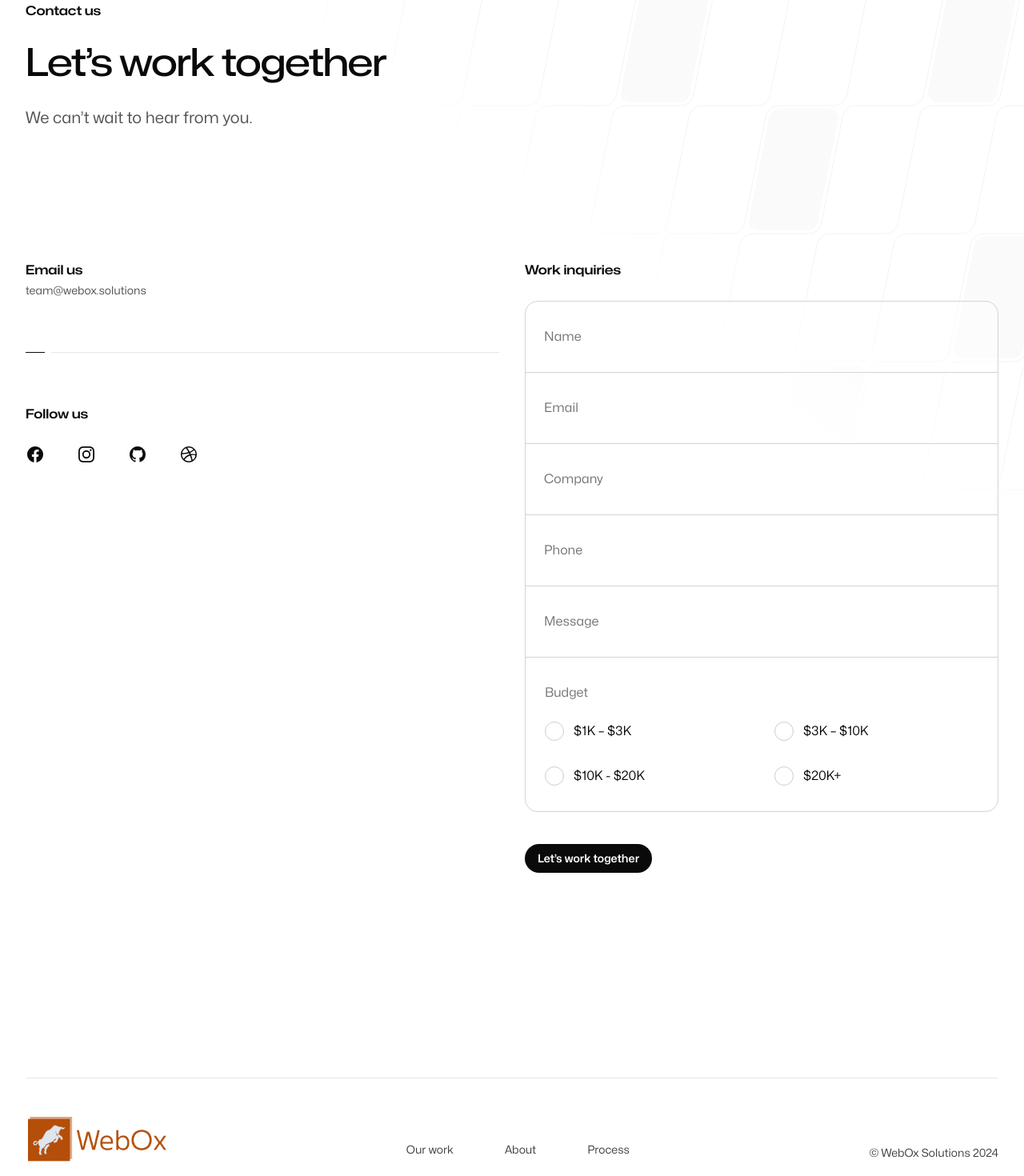
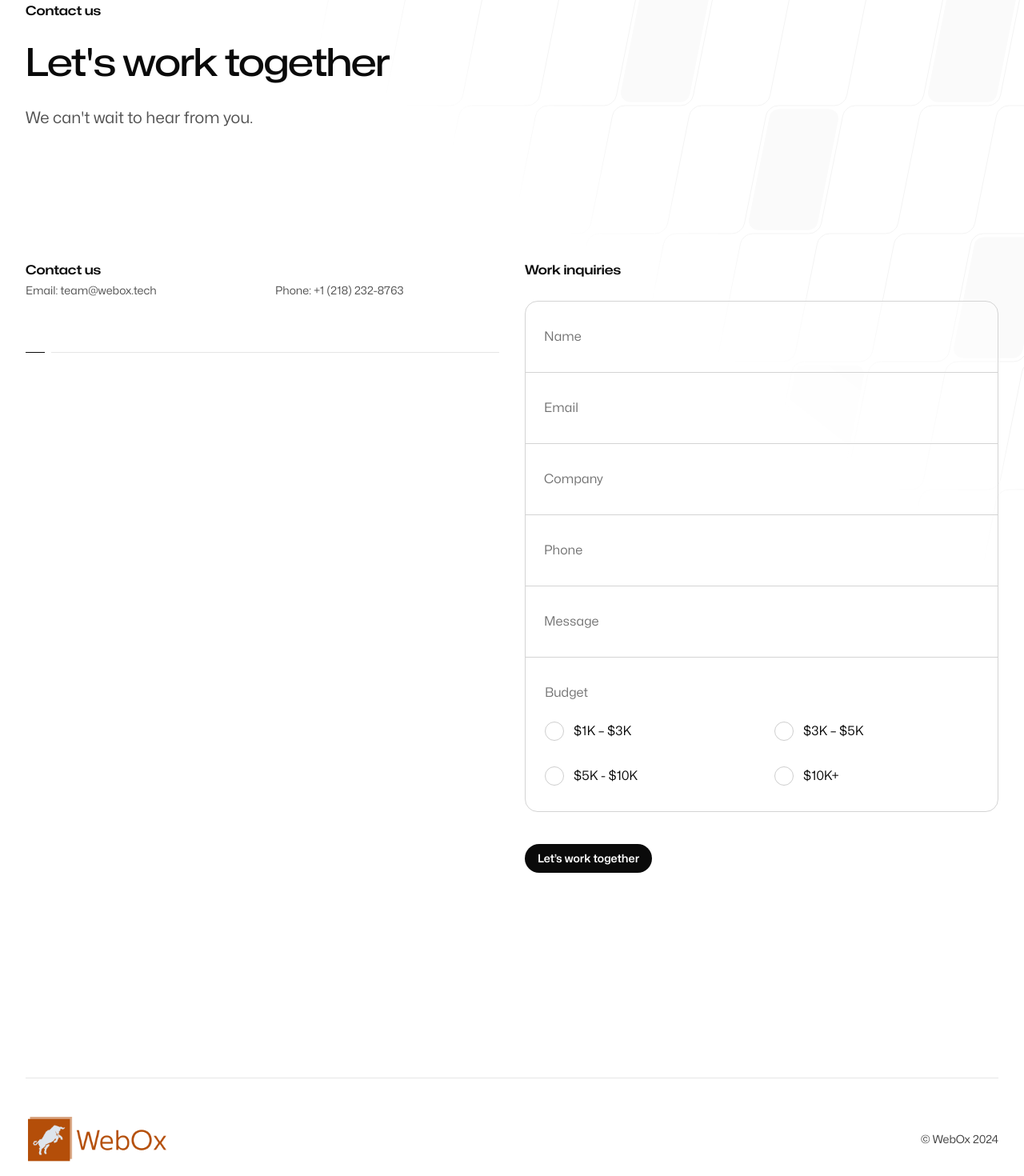
Before and after one commit to elehma4/webox.tech, a Next.js app: page /contact in a window 1280 px wide. Shown: the part 260-1730 px from the top of the page at 80% size. Built offline with nearby package versions, Linux system fonts and the light colour scheme.

Commit message:
feat: contact us

```diff
--- a/src/app/contact/page.tsx
+++ b/src/app/contact/page.tsx
@@ -54,7 +54,7 @@ function RadioInput({
 function ContactForm() {
   return (
     <FadeIn className="lg:order-last">
-      <form>
+      <form action="https://formspree.io/f/xnnaaqyy" method="post">
         <h2 className="font-display text-base font-semibold text-neutral-950">
           Work inquiries
         </h2>
@@ -77,10 +77,10 @@ function ContactForm() {
             <fieldset>
               <legend className="text-base/6 text-neutral-500">Budget</legend>
               <div className="mt-6 grid grid-cols-1 gap-8 sm:grid-cols-2">
-                <RadioInput label="$1K – $3K" name="budget" value="25" />
-                <RadioInput label="$3K – $10K" name="budget" value="50" />
-                <RadioInput label="$10K - $20K" name="budget" value="100" />
-                <RadioInput label="$20K+" name="budget" value="150" />
+                <RadioInput label="$1K – $3K" name="budget" value="1000" />
+                <RadioInput label="$3K – $5K" name="budget" value="3000" />
+                <RadioInput label="$5K - $10K" name="budget" value="5000" />
+                <RadioInput label="$10K+" name="budget" value="10000" />
               </div>
             </fieldset>
           </div>
@@ -97,19 +97,20 @@ function ContactDetails() {
   return (
     <FadeIn>
       <h2 className="font-display text-base font-semibold text-neutral-950">
-        Email us
+        Contact us
       </h2>
       <dl className="grid grid-cols-1 gap-8 text-sm sm:grid-cols-2">
         {[
-          ['Our email', 'team@webox.solutions'],
-        ].map(([label, email]) => (
-          <div key={email}>
+          ['Email', 'team@webox.tech', 'mailto:team@webox.tech'],
+          ['Phone', '+1 (218) 232-8763', 'tel:+12182328763'],
+        ].map(([label, contact, href]) => (
+          <div key={contact}>
             <dd>
               <Link
-                href={`mailto:${email}`}
+                href={href}
                 className="text-neutral-600 hover:text-neutral-950"
               >
-                {email}
+                {label}: {contact}
               </Link>
             </dd>
           </div>
@@ -117,10 +118,11 @@ function ContactDetails() {
       </dl>
 
       <Border className="mt-16 pt-16">
-        <h2 className="font-display text-base font-semibold text-neutral-950">
+        {/* <h2 className="font-display text-base font-semibold text-neutral-950">
           Follow us
         </h2>
-        <SocialMedia className="mt-6" />
+        <SocialMedia className="mt-6" /> */}
+
       </Border>
     </FadeIn>
   )
@@ -128,14 +130,14 @@ function ContactDetails() {
 
 export const metadata: Metadata = {
   title: 'Contact Us',
-  description: 'Let’s work together. We can’t wait to hear from you.',
+  description: 'Let&apos;s work together. We can&apos;t wait to hear from you.',
 }
 
 export default function Contact() {
   return (
     <>
-      <PageIntro eyebrow="Contact us" title="Let’s work together">
-        <p>We can’t wait to hear from you.</p>
+      <PageIntro eyebrow="Contact us" title="Let&apos;s work together">
+        <p>We can&apos;t wait to hear from you.</p>
       </PageIntro>
 
       <Container className="mt-24 sm:mt-32 lg:mt-40">
--- a/src/app/page.tsx
+++ b/src/app/page.tsx
@@ -198,7 +198,7 @@ export const metadata: Metadata = {
 export default async function Home() {
   return (
     <>
-      <Container className="mt-24 sm:mt-32 md:mt-56 mb-72">
+      <Container className="mt-32 md:mt-56 mb-72">
         <FadeIn className="max-w-3xl">
           <h1 className="font-display text-5xl font-medium tracking-tight text-neutral-950 [text-wrap:balance] sm:text-7xl flex-auto">
              Innovative Solutions for Digital Success
--- a/src/components/Footer.tsx
+++ b/src/components/Footer.tsx
@@ -92,13 +92,13 @@ export function Footer() {
   return (
     <Container as="footer" className="mt-24 w-full sm:mt-32 lg:mt-40">
       <FadeIn>
-        <div className="mb-20 mt-24 flex flex-wrap items-end justify-between gap-x-6 gap-y-4 border-t border-neutral-950/10 pt-12">
+        <div className="mb-20 mt-24 flex flex-wrap items-center justify-between gap-x-6 gap-y-4 border-t border-neutral-950/10 pt-12">
           <Link href="/" aria-label="Home">
             <Image src={logo} alt={'WebOx Tech Solutions'} className='w-44 h-auto my-auto max-sm:py-5' />
           </Link>
-          <Navigation />
+          {/* <Navigation /> */}
           <p className="text-sm text-neutral-700">
-            © WebOx Solutions {new Date().getFullYear()}
+            © WebOx {new Date().getFullYear()}
           </p>
         </div>
       </FadeIn>
--- a/src/components/RootLayout.tsx
+++ b/src/components/RootLayout.tsx
@@ -71,10 +71,11 @@ function Header({
           <Image className='w-48 h-auto' src={logo} alt={'WebOx Logo'} />
         </Link>
         <div className="flex items-center gap-x-8">
-          <Button href="/contact" className='max-[437px]:hidden' invert={invert}>
+          <Button href="/contact" invert={invert}>
             Contact us
           </Button>
-          <button
+          {/* Menu Icon */}
+          {/* <button
             ref={toggleRef}
             type="button"
             onClick={onToggle}
@@ -94,7 +95,7 @@ function Header({
                   : 'fill-neutral-950 group-hover:fill-neutral-700',
               )}
             />
-          </button>
+          </button> */}
         </div>
       </div>
     </Container>
```
